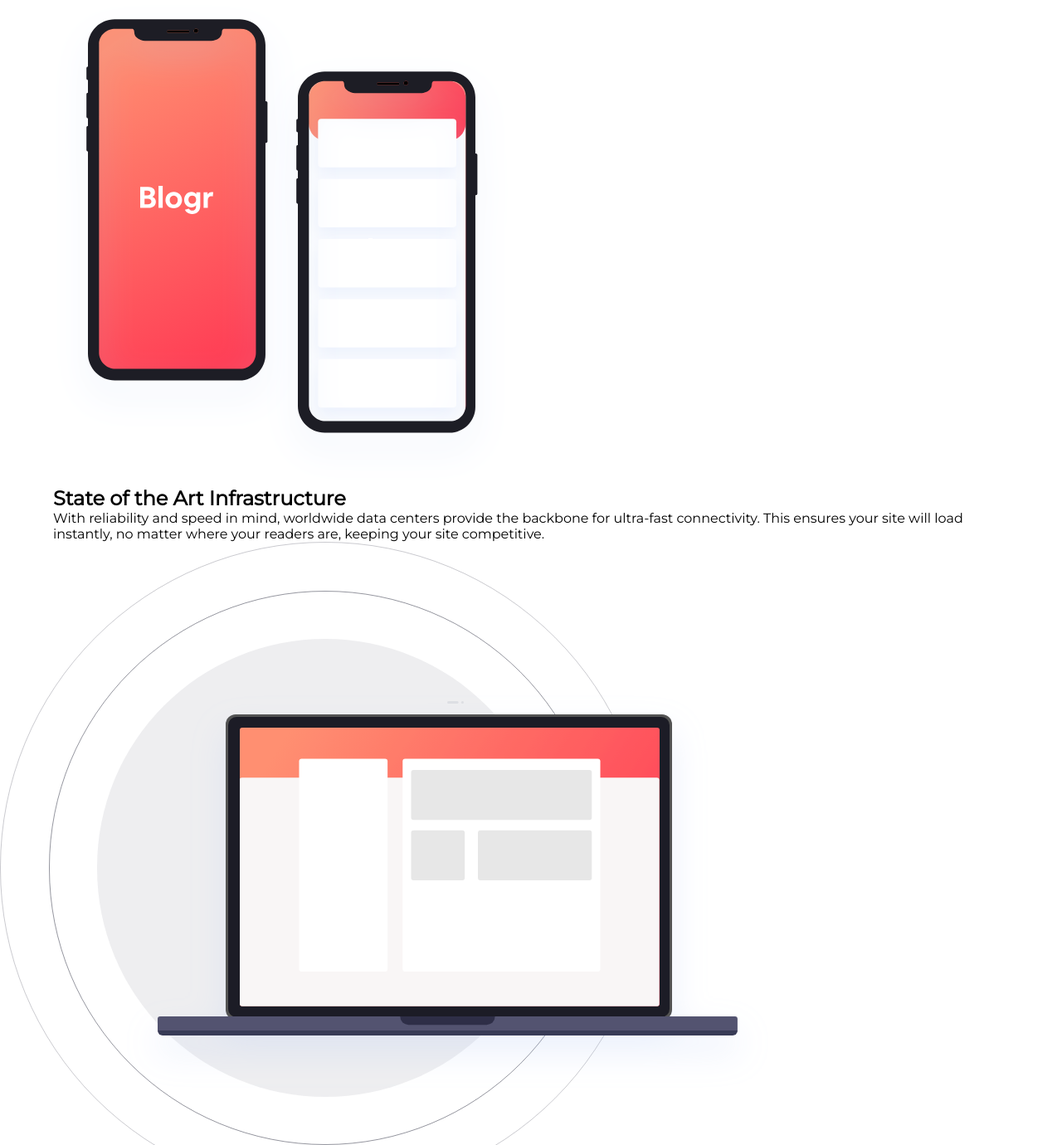
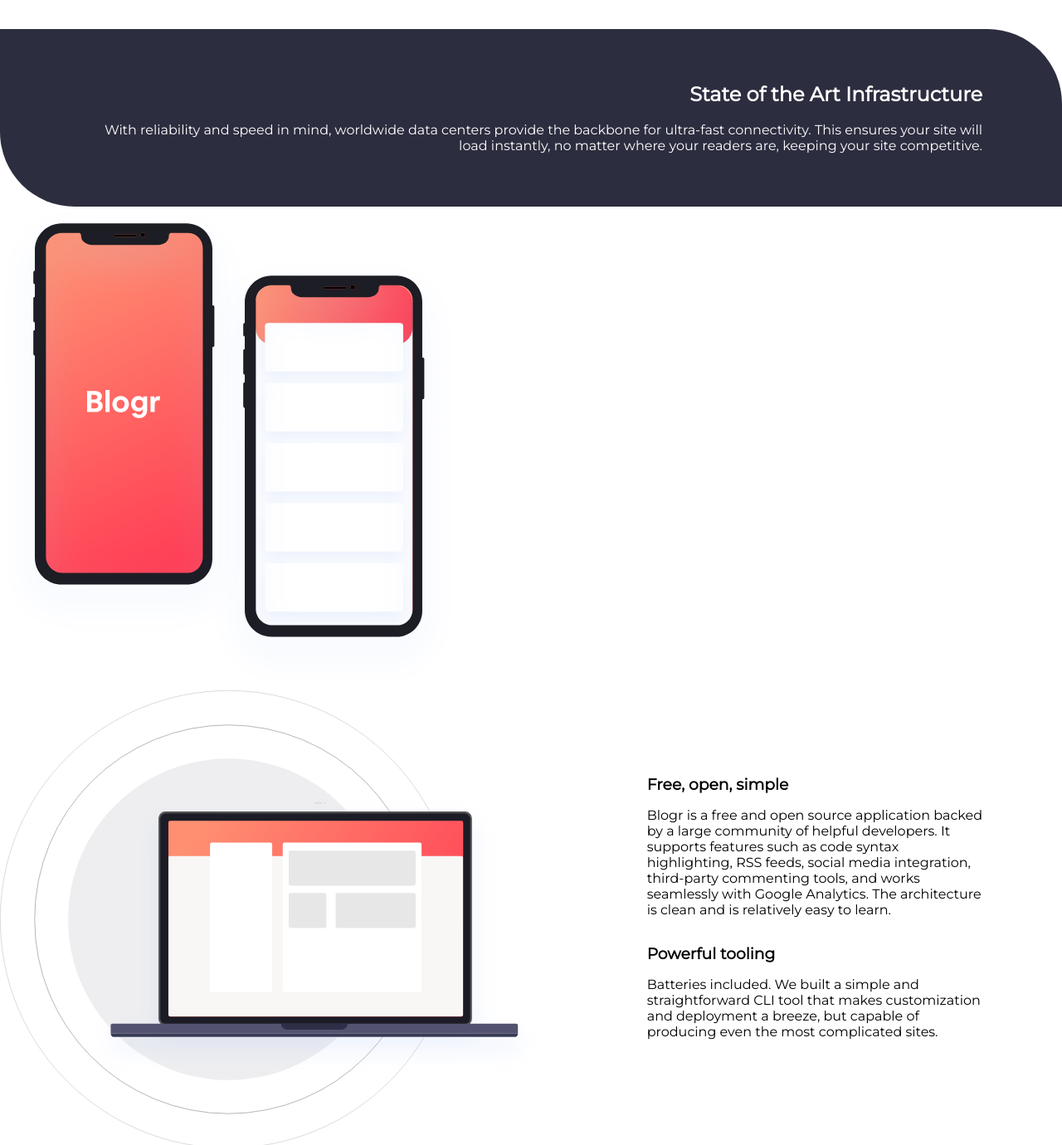
Before and after one commit to precious654/blogr-landing-page, a plain HTML site: page index.html in a window 1280 px wide. Shown: the part 2116-3496 px from the top of the page at 83% size. Drawn offline with Linux system fonts and the light colour scheme.

Commit message:
almost there

```diff
--- /dev/null
+++ b/Script/dist/main.js
@@ -0,0 +1,2 @@
+"use strict";
+console.log("Hey");
--- a/Styles/_desktop.scss
+++ b/Styles/_desktop.scss
@@ -36,6 +36,35 @@
     }
   }
 
+  .section-two{
+    margin-block-start: 2rem;
+
+    .write-up{
+      text-align: right;
+      padding: 4rem 6rem;
+      border-top-right-radius: 90px;
+      border-bottom-left-radius: 90px;
+    }
+  }
+
+  .section-three{
+    justify-content: space-between;
+
+    .write-up{
+      inline-size: 60%;
+      align-self: center;
+      padding: 0rem 6rem;
+
+      div{
+        margin-block-end: 2rem;
+      }
+
+      h3{
+        margin-block-end: 1rem;
+      }
+    }
+  }
+
   footer{
 
     .footer-flex{
--- a/Styles/_mobile.scss
+++ b/Styles/_mobile.scss
@@ -55,15 +55,22 @@
 
     h1{
       text-align: center;
-      margin-block-end: 1.3rem;
     }
 
     p{
       text-align: center;
     }
+
+    .write-up{
+      padding: 3rem 2rem;
+      border-top-right-radius: 60px;
+      border-bottom-left-radius: 60px;
+    }
   }
 
   .section-three{
+    flex-direction: column;
+    gap: 2rem;
 
     h3{
       text-align: center;
--- a/Styles/style.scss
+++ b/Styles/style.scss
@@ -76,6 +76,24 @@ header{
   }
 }
 
+.section-two{
+  position: relative;
+
+  .write-up{
+    color: #FFFFFF;
+    background-color: hsl(237, 17%, 21%);
+
+    h1{
+      margin-block-end: 1.2rem;
+    }
+  }
+}
+
+.section-three{
+  display: flex;
+  margin-block-end: 3rem;
+}
+
 footer{
   background-color: hsl(240, 10%, 16%);
   color: #FFFFFF;
--- a/index.html
+++ b/index.html
@@ -99,17 +99,15 @@
     </section>
 
     <section class="section-two">
-      <div class="container flex-sec">
-        <div class="images">
-          <img src="./images/illustration-phones.svg" alt="an image">
-        </div>
-        <div>
+      <div class="write-up">
         <h1>State of the Art Infrastructure</h1>
         <p>
           With reliability and speed in mind, worldwide data centers provide the backbone for ultra-fast connectivity.
           This ensures your site will load instantly, no matter where your readers are, keeping your site competitive.
         </p>
       </div>
+      <div class="images">
+        <img src="./images/illustration-phones.svg" alt="an image">
       </div>
     </section>
 
@@ -118,7 +116,7 @@
         <img src="./images/illustration-laptop-desktop.svg" alt="an image" class="desktop-image">
         <img src="./images/illustration-laptop-mobile.svg" alt="an image" class="mobile-image">
       </div>
-      <div>
+      <div class="write-up container">
         <div>
           <h3>Free, open, simple</h3>
           <p>
@@ -178,5 +176,7 @@
         </div>
       </div>
     </footer>
+
+    <script src="./Script/dist/main.js" charset="utf-8"></script>
   </body>
 </html>
```
Also changed, not shown: Script/tsconfig.json (added, +103 -0 lines), Styles/style.min.css, 1 other file. Lines whose indentation alone changed are shown as unchanged.
